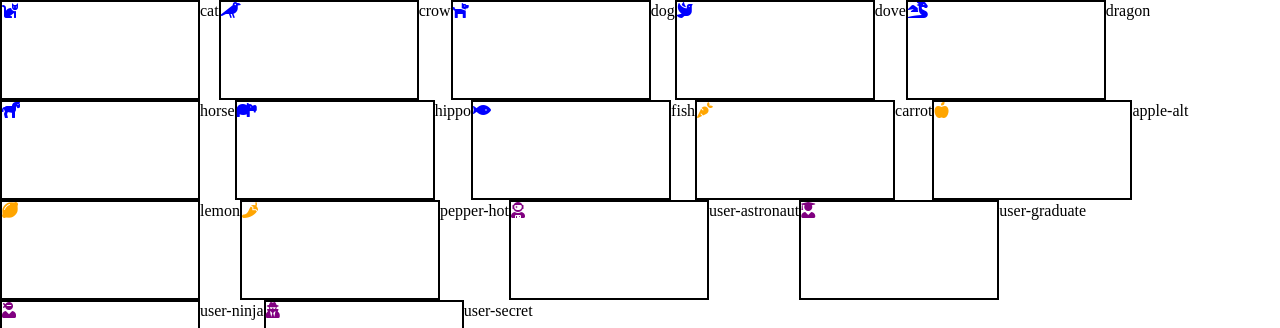
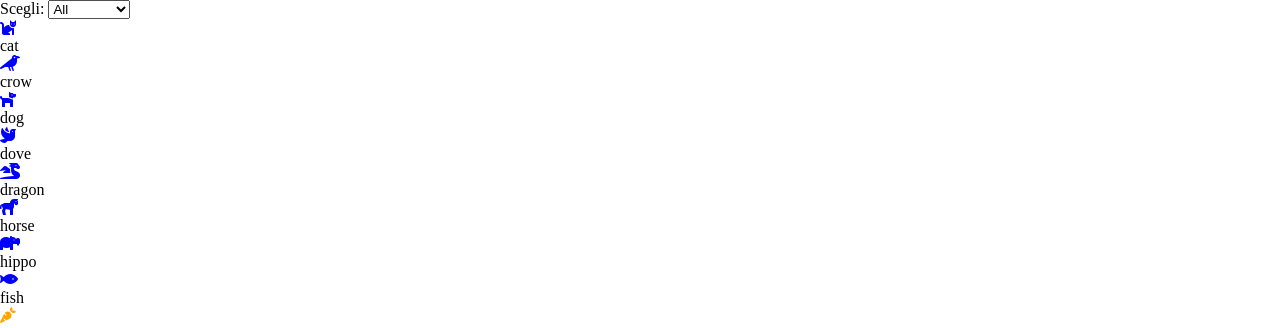
Before and after one commit to Cezar2001/js-es6-icons, a plain HTML site: page index.html in a window 1280 px wide. Shown: the top 328 px of the page. Drawn offline with Linux system fonts and the light colour scheme.

Commit message:
milestone 3

```diff
--- a/css/style.css
+++ b/css/style.css
@@ -8,6 +8,8 @@
     width: 200px;
     height: 100px;
     border: 2px black solid;
+    text-align: center;
+    font-size: 30px;
 }
 
 .orange{
--- a/index.html
+++ b/index.html
@@ -10,7 +10,16 @@
 </head>
 <body>
 
-    <div class="select"></div>
+    <div class="select">
+        <label for="tipi">Scegli:</label>
+
+        <select name="tipi" id="tipi">
+            <option value="all">All</option>
+            <option value="animal">Animal</option>
+            <option value="vegetable">Vegetable</option>
+            <option value="user">User</option>
+        </select>
+    </div>
     <div class="container"></div>
 
     <script src="js/script.js"></script>
--- a/js/script.js
+++ b/js/script.js
@@ -113,46 +113,46 @@ const icone = [
 }
 ];
 
-// let all;
-// let animal;
-// let vegetable;
-// let user;
-
-// const selectType = document.querySelector('.select')
-
-// if (icone.type )
-
-
-const select = icone.filter(function (type) {
-    const tipo = type;
-    return tipo === 'animal' || tipo === 'vegetable' || tipo === 'user';
-})
-
 function getIcon(iconInfo) {
     const {name, prefix, family, color} = iconInfo;
 
-    return `${family} ${prefix}${name} ${color}`
+    return `
+    <i class="${family} ${prefix}${name} ${color}"></i>
+    <p>${name}</p>
+    `
 }
 
 const box = document.querySelector('.container')
 
-icone.forEach((element) => {
-   const newBox = document. createElement('div');
-   newBox.className = `box ${getIcon(element)}`;
-   box.append(newBox, select, element.name);
-//    console.log(newBox.innerHTML);
+icone.forEach((icona) => {
+    box.innerHTML +=  getIcon(icona);
 })
 
+const select = document.querySelector('#tipi')
+select.addEventListener("change", function(){
+    // cancella tutti le icone già presenti
+    box.innerHTML = "";
+    // ottieni il valore selezionato
+    let valoreSelezionato = select.value;
+    // se è all stampa tutto
+    console.log(valoreSelezionato);
+    if(valoreSelezionato==="all"){
+        icone.forEach((icona) => {
+            box.innerHTML +=  getIcon(icona);
+        })
+    } else{
+        //filtra le icone con quel tipo
+        // filter ha come parametro una funzione che è vera se voglio prendere l'elemento
+        let iconeDelTipoSelezionato = icone.filter(
+             (icona) => {
+                if(icona.type === valoreSelezionato){return true;} else {return false;}
+             }
+        )
+        // stampa
+        // ricorda che all'inziao ho cancellato tutto il contenturo di box
+        iconeDelTipoSelezionato.forEach((icona) => {
+            box.innerHTML +=  getIcon(icona);
+        })
+    }
 
-
-// const select = icone.filter((type) => {
-//     if (type === all) {
-//         return true;
-//     } else if (type === animal){
-//         return true;
-//     } else if (type === vegetable){
-//         return true;
-//     } else if (type === user){
-//         return true;
-//     }
-// })
+})
```
